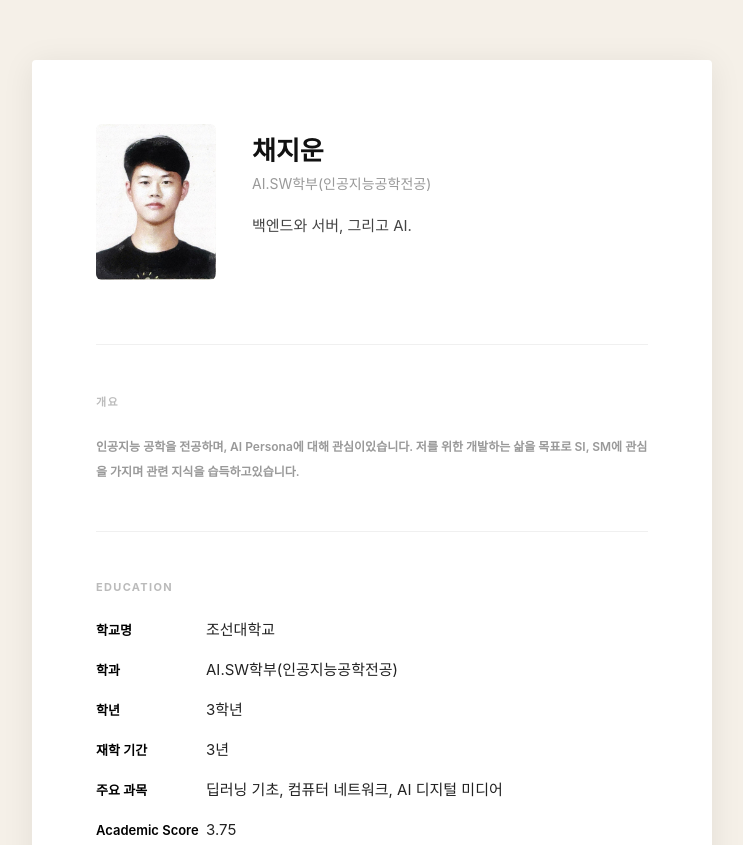
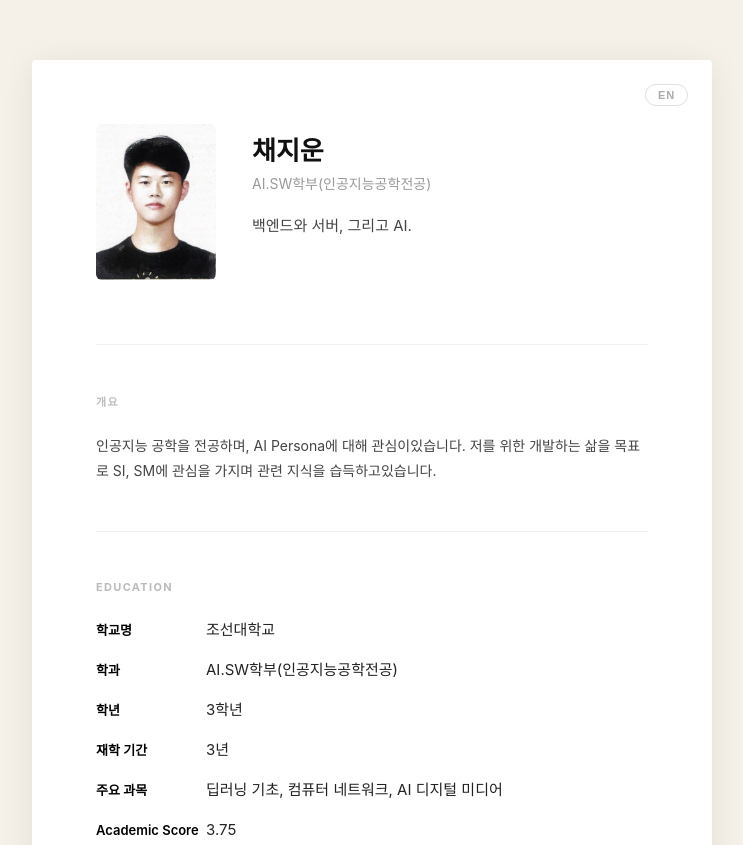
Before and after one commit to EmptyBug/EmptyBug.github.io, a plain HTML site: page index.html in a window 1280 px wide. Shown: the top 845 px of the page, without its empty margins (268-1011 px from the left). Drawn offline with Linux system fonts and the light colour scheme.

Commit message:
한영 변환
한영 변환

```diff
--- a/data/data.js
+++ b/data/data.js
@@ -1,40 +1,58 @@
 const DATA = {
 
   profile: {
-    name: "채지운",
     photo: "data/face.jpg",
-    major: "AI.SW학부(인공지능공학전공)",
-    desc: "백엔드와 서버, 그리고 AI.",
+    ko: {
+      name: "채지운",
+      major: "AI.SW학부(인공지능공학전공)",
+      desc: "백엔드와 서버, 그리고 AI.",
+    },
+    en: {
+      name: "Chae Ji-woon",
+      major: "AI·SW Dept. (Artificial Intelligence Engineering)",
+      desc: "Backend, Server, and AI.",
+    },
   },
 
-  about: [
-    { label: "인공지능 공학을 전공하며, AI Persona에 대해 관심이있습니다. 저를 위한 개발하는 삶을 목표로 SI, SM에 관심을 가지며 관련 지식을 습득하고있습니다." , value : ""}
-  ],
+  about: {
+    ko: "인공지능 공학을 전공하며, AI Persona에 대해 관심이있습니다. 저를 위한 개발하는 삶을 목표로 SI, SM에 관심을 가지며 관련 지식을 습득하고있습니다.",
+    en: "Majoring in AI Engineering with a keen interest in AI Persona. Aiming to build a life centered on personal projects, I am actively expanding my knowledge in SI and SM.",
+  },
 
-  education: [
-    { label: "학교명",    value: "조선대학교" },
-    { label: "학과",      value: "AI.SW학부(인공지능공학전공)" },
-    { label: "학년",      value: "3학년" },
-    { label: "재학 기간", value: "3년" },
-    { label: "주요 과목", value: "딥러닝 기초, 컴퓨터 네트워크, AI 디지털 미디어" },
-    { label: "Academic Score",       value: "3.75" },
-  ],
+  education: {
+    ko: [
+      { label: "학교명",         value: "조선대학교" },
+      { label: "학과",           value: "AI.SW학부(인공지능공학전공)" },
+      { label: "학년",           value: "3학년" },
+      { label: "재학 기간",      value: "3년" },
+      { label: "주요 과목",      value: "딥러닝 기초, 컴퓨터 네트워크, AI 디지털 미디어" },
+      { label: "Academic Score", value: "3.75" },
+    ],
+    en: [
+      { label: "School",         value: "Chosun University" },
+      { label: "Major",          value: "AI·SW Dept. (AI Engineering)" },
+      { label: "Year",           value: "3rd Year" },
+      { label: "Duration",       value: "3 Years" },
+      { label: "Key Courses",    value: "Deep Learning Basics, Computer Networks, AI Digital Media" },
+      { label: "Academic Score", value: "3.75" },
+    ],
+  },
 
   skills: [
     {
       category: "Programming",
       items: [
-        { name: "Java",     level: "중" },
-        { name: "Unity", level: "상" },
-        { name: "Python",    level: "중" },
-        { name: "C", Level:"중"}
+        { name: "Java",   level: "중" },
+        { name: "Unity",  level: "상" },
+        { name: "Python", level: "중" },
+        { name: "C",      level: "중" },
       ],
     },
     {
       category: "Web",
       items: [
-        { name: "Spring boot",  level: "중" },
-        { name: "HTML",   level: "하" }
+        { name: "Spring Boot", level: "중" },
+        { name: "HTML",        level: "하" },
       ],
     },
     {
@@ -42,44 +60,86 @@ const DATA = {
       items: [
         { name: "Git",     level: "중" },
         { name: "VS Code", level: "중상" },
-        { name: "claude",  level: "중" },
-        { name: "DBeaver", level: "하"}
+        { name: "Claude",  level: "중" },
+        { name: "DBeaver", level: "하" },
       ],
     },
     {
       category: "Database",
       items: [
-        { name: "MySQL",  level: "하" },
-        { name: "SQLite", level: "하" },
-        { name: "PostgreSQL", level: "하" }
+        { name: "MySQL",      level: "하" },
+        { name: "SQLite",     level: "하" },
+        { name: "PostgreSQL", level: "하" },
       ],
     },
   ],
 
   projects: [
-    { name: "DeepFurnace", desc: "AI 문제 풀이 사이트", url: "https://deepfurnace.com" },
-    { name: "DazzaGozza", desc: "용량 제한 없는 파일 공유 사이트", url: "https://dazzagozza.com" },
+    {
+      name: "DeepFurnace",
+      url: "https://deepfurnace.com",
+      ko: { desc: "AI 문제 풀이 사이트" },
+      en: { desc: "AI problem-solving platform" },
+    },
+    {
+      name: "DazzaGozza",
+      url: "https://dazzagozza.com",
+      ko: { desc: "용량 제한 없는 파일 공유 사이트" },
+      en: { desc: "Unlimited file sharing service" },
+    },
   ],
 
   experience: [
-    { tab: "교내 코드포스 경진대회", 유형: "알고리즘 대회", 기간: "26/04/08", 활동내용: "참여", 성과: "3등" },
-    { tab: "AI문제 사이트", 유형: "Web", 기간: "26/05~", 활동내용: "백엔드", 성과: "제작중" },
-    { tab: "itchio 게임잼", 유형: "게임 해커톤", 기간: "25/06~", 활동내용: "전체", 성과: "순위권 외" },
+    {
+      ko: { tab: "교내 코드포스 경진대회", type: "알고리즘 대회", period: "26/04/08", activity: "참여",  result: "3등" },
+      en: { tab: "Campus Codeforces",       type: "Algorithm Contest", period: "26/04/08", activity: "Participant", result: "3rd Place" },
+    },
+    {
+      ko: { tab: "AI문제 사이트", type: "Web", period: "26/05~", activity: "백엔드",  result: "제작중" },
+      en: { tab: "AI Problem Site", type: "Web", period: "26/05~", activity: "Backend", result: "In Progress" },
+    },
+    {
+      ko: { tab: "itchio 게임잼", type: "게임 해커톤", period: "25/06~", activity: "전체",       result: "순위권 외" },
+      en: { tab: "itch.io Game Jam", type: "Game Hackathon", period: "25/06~", activity: "Full Stack", result: "Unranked" },
+    },
   ],
 
   cv: {
-    file: "./index.html",
-    filename: "채지운_포트폴리오.html",
+    ko: { label: "↓ PDF 다운로드" },
+    en: { label: "↓ Download PDF" },
   },
 
-  careerGoals: [
-    "졸업",
-    "Project DF"
-  ],
+  careerGoals: {
+    ko: ["졸업", "Project DF"],
+    en: ["Graduation", "Project DF"],
+  },
 
   contact: {
-    email:  "r14n7jng@email.com",
+    email:  "r14n7jng@gmail.com",
     github: "https://github.com/EmptyBug",
   },
 
+  i18n: {
+    ko: {
+      overview:   "개요",
+      education:  "Education",
+      skills:     "Skills",
+      projects:   "Projects",
+      experience: "Experience",
+      cv:         "CV / Resume",
+      careerGoal: "커리어 목표",
+      expLabels: { type: "유형", period: "기간", activity: "활동 내용", result: "성과" },
+    },
+    en: {
+      overview:   "About",
+      education:  "Education",
+      skills:     "Skills",
+      projects:   "Projects",
+      experience: "Experience",
+      cv:         "CV / Resume",
+      careerGoal: "Career Goal",
+      expLabels: { type: "Type", period: "Period", activity: "Activity", result: "Result" },
+    },
+  },
+
 };
--- a/index.html
+++ b/index.html
@@ -17,6 +17,7 @@
     }
 
     .card {
+      position: relative;
       background-color: #ffffff;
       width: 680px;
       min-height: 100%;
@@ -24,6 +25,24 @@
       box-shadow: 0 4px 32px rgba(0, 0, 0, 0.08);
       padding: 64px;
     }
+
+    /* ── 언어 토글 ── */
+    .lang-toggle {
+      position: absolute;
+      top: 24px;
+      right: 24px;
+      font-size: 11px;
+      font-weight: 600;
+      letter-spacing: 0.08em;
+      color: #aaa;
+      background: none;
+      border: 1px solid #e0e0e0;
+      border-radius: 99px;
+      padding: 4px 12px;
+      cursor: pointer;
+      transition: all 0.15s;
+    }
+    .lang-toggle:hover { color: #333; border-color: #bbb; }
 
     /* ── 헤더 ── */
     .header { display: flex; align-items: flex-start; gap: 36px; margin-bottom: 64px; }
@@ -46,9 +65,7 @@
     .info-value { font-size: 15px; color: #222; line-height: 1.6; }
 
     /* ── about 한 줄 ── */
-    .about-line { font-size: 14px; color: #444; line-height: 1.8; }
-    .about-line .about-item + .about-item::before { content: " · "; color: #ccc; margin: 0 4px; }
-    .about-label { font-size: 12px; font-weight: 600; color: #999; margin-right: 4px; }
+    .about-text { font-size: 14px; color: #444; line-height: 1.8; }
 
     /* ── Skills 탭 슬라이더 ── */
     .skills-tabs { display: flex; gap: 8px; flex-wrap: wrap; margin-bottom: 24px; }
@@ -97,6 +114,71 @@
     .contact-bar { display: flex; align-items: center; justify-content: flex-end; gap: 20px; flex-wrap: wrap; padding-top: 40px; border-top: 1px solid #f0f0f0; margin-top: 8px; }
     .contact-bar a { color: #ccc; text-decoration: none; transition: color 0.15s; display: flex; align-items: center; }
     .contact-bar a:hover { color: #333; }
+
+    /* ── 인쇄 전용 레이블 ── */
+    .print-label { display: none; }
+
+    /* ── 인쇄 / PDF ── */
+    @media print {
+      body { background: #fff; padding: 0; display: block; }
+
+      .card {
+        width: 100%;
+        box-shadow: none;
+        border-radius: 0;
+        padding: 32px 48px;
+      }
+
+      /* 인터랙티브 요소 숨김 */
+      .lang-toggle,
+      .chip-arrow,
+      .skills-tabs { display: none !important; }
+
+      /* 슬라이더 → 그리드 전환 */
+      .skills-slider-wrap { overflow: visible; }
+
+      #skillsPanels {
+        flex-wrap: wrap;
+        transform: none !important;
+      }
+      .chip-wrap {
+        min-width: 48%;
+        margin-bottom: 20px;
+        break-inside: avoid;
+      }
+
+      /* 경험 슬라이더 → 세로 나열 */
+      #expPanels {
+        flex-direction: column;
+        transform: none !important;
+      }
+      .exp-panel {
+        min-width: 100%;
+        margin-bottom: 16px;
+        padding-bottom: 16px;
+        border-bottom: 1px solid #f0f0f0;
+        break-inside: avoid;
+      }
+
+      /* 카테고리·탭 인쇄 레이블 */
+      .print-label {
+        display: block;
+        font-size: 11px;
+        font-weight: 600;
+        color: #bbb;
+        letter-spacing: 0.1em;
+        text-transform: uppercase;
+        margin-bottom: 10px;
+      }
+
+      /* 게이지 색 강제 출력 */
+      .skill-gauge-bar {
+        -webkit-print-color-adjust: exact;
+        print-color-adjust: exact;
+      }
+
+      .section, .project-item { break-inside: avoid; }
+    }
   </style>
 </head>
 <body>
@@ -105,6 +187,10 @@
   <script src="data/data.js"></script>
   <script>
     const card = document.querySelector('.card');
+    let currentLang = 'ko';
+
+    const levelMap   = { '하': 33, '중': 60, '중상': 80, '상': 100 };
+    const levelLabel = { '하': 'Basic', '중': 'Intermediate', '중상': 'Advanced', '상': 'Expert' };
 
     function infoRows(items) {
       return items.map(r => `
@@ -123,9 +209,6 @@
         </div>`;
     }
 
-    const levelMap  = { '하': 33, '중': 60, '중상': 80, '상': 100 };
-    const levelLabel = { '하': 'Basic', '중': 'Intermediate', '중상': 'Advanced', '상': 'Expert' };
-
     function renderSkills() {
       const tabs = DATA.skills.map((s, i) =>
         `<button class="skills-tab${i === 0 ? ' active' : ''}" data-index="${i}">${s.category}</button>`
@@ -133,14 +216,14 @@
 
       const panels = DATA.skills.map((s, pi) =>
         `<div class="chip-wrap">
+          <div class="print-label">${s.category}</div>
           <div class="skills-panel" id="chipPanel${pi}">${s.items.map(item => {
-            const lvText = item.level || item.Level || '';
-            const pct = levelMap[lvText] ?? 0;
+            const pct = levelMap[item.level] ?? 0;
             return `
             <div class="skill-chip">
               <span class="skill-chip-name">${item.name}</span>
               <div class="skill-gauge-wrap"><div class="skill-gauge-bar" style="width:${pct}%"></div></div>
-              <span class="skill-gauge-label">${levelLabel[lvText] ?? ''}</span>
+              <span class="skill-gauge-label">${levelLabel[item.level] ?? ''}</span>
             </div>`;
           }).join('')}
           </div>
@@ -156,27 +239,33 @@
         </div>`;
     }
 
-    function renderProjects() {
+    function renderProjects(lang) {
       return `<div class="project-list">${DATA.projects.map(p => `
         <div class="project-item">
           <a class="project-link" href="${p.url}" target="_blank">${p.name} <span class="arrow">↗</span></a>
-          <div class="project-desc">${p.desc}</div>
+          <div class="project-desc">${p[lang].desc}</div>
         </div>`).join('')}
       </div>`;
     }
 
-    function renderExperience() {
+    function renderExperience(lang) {
+      const T = DATA.i18n[lang];
       const tabs = DATA.experience.map((e, i) =>
-        `<button class="skills-tab${i === 0 ? ' active' : ''}" data-index="${i}">${e.tab}</button>`
+        `<button class="skills-tab${i === 0 ? ' active' : ''}" data-index="${i}">${e[lang].tab}</button>`
       ).join('');
 
-      const panels = DATA.experience.map(e => `
+      const panels = DATA.experience.map(e => {
+        const d = e[lang];
+        const L = T.expLabels;
+        return `
         <div class="exp-panel">
-          <div class="exp-row"><span class="exp-label">유형</span><span class="exp-value">${e.유형}</span></div>
-          <div class="exp-row"><span class="exp-label">기간</span><span class="exp-value">${e.기간}</span></div>
-          <div class="exp-row"><span class="exp-label">활동 내용</span><span class="exp-value">${e.활동내용}</span></div>
-          <div class="exp-row"><span class="exp-label">성과</span><span class="exp-value">${e.성과}</span></div>
-        </div>`).join('');
+          <div class="print-label">${d.tab}</div>
+          <div class="exp-row"><span class="exp-label">${L.type}</span><span class="exp-value">${d.type}</span></div>
+          <div class="exp-row"><span class="exp-label">${L.period}</span><span class="exp-value">${d.period}</span></div>
+          <div class="exp-row"><span class="exp-label">${L.activity}</span><span class="exp-value">${d.activity}</span></div>
+          <div class="exp-row"><span class="exp-label">${L.result}</span><span class="exp-value">${d.result}</span></div>
+        </div>`;
+      }).join('');
 
       return `
         <div class="skills-tabs" id="expTabs">${tabs}</div>
@@ -196,28 +285,69 @@
         </div>`;
     }
 
+    function render(lang) {
+      const T = DATA.i18n[lang];
+      const p = DATA.profile[lang];
+      const cv = DATA.cv[lang];
+
       card.innerHTML = `
+        <button class="lang-toggle" id="langToggle">${lang === 'ko' ? 'EN' : 'KR'}</button>
+
         <div class="header">
           <img class="profile-photo" src="${DATA.profile.photo}" alt="프로필 사진" />
           <div class="header-info">
-          <div class="name">${DATA.profile.name}</div>
-          <div class="major">${DATA.profile.major}</div>
-          <div class="header-desc">${DATA.profile.desc}</div>
+            <div class="name">${p.name}</div>
+            <div class="major">${p.major}</div>
+            <div class="header-desc">${p.desc}</div>
           </div>
         </div>
 
-      ${section('개요', `<div class="about-line">${DATA.about.map(r => `<span class="about-item"><span class="about-label">${r.label}</span>${r.value}</span>`).join('')}</div>`)}
-      ${section('Education', infoRows(DATA.education))}
-      ${section('Skills', renderSkills())}
-      ${section('Projects', renderProjects())}
-      ${section('Experience', renderExperience())}
-      ${section('CV / Resume', `<a class="cv-link" href="${DATA.cv.file}" download="${DATA.cv.filename}">↓ Download Portfolio</a>`)}
-      ${section('Career Goal', `<div class="goal-list">${DATA.careerGoals.map(g => `<div class="goal-item">${g}</div>`).join('')}</div>`)}
+        ${section(T.overview,   `<div class="about-text">${DATA.about[lang]}</div>`)}
+        ${section(T.education,  infoRows(DATA.education[lang]))}
+        ${section(T.skills,     renderSkills())}
+        ${section(T.projects,   renderProjects(lang))}
+        ${section(T.experience, renderExperience(lang))}
+        ${section(T.cv,         `<button class="cv-link" onclick="window.print()">${cv.label}</button>`)}
+        ${section(T.careerGoal, `<div class="goal-list">${DATA.careerGoals[lang].map(g => `<div class="goal-item">${g}</div>`).join('')}</div>`)}
         ${renderContact()}
       `;
 
+      document.getElementById('langToggle').addEventListener('click', () => {
+        currentLang = currentLang === 'ko' ? 'en' : 'ko';
+        document.documentElement.lang = currentLang;
+        render(currentLang);
+      });
+
+      initSlider('skillsTabs', 'skillsPanels');
+      initSlider('expTabs', 'expPanels');
+
+      DATA.skills.forEach((s, pi) => {
+        const panel = document.getElementById(`chipPanel${pi}`);
+        const wrap      = panel.parentElement;
+        const leftBtn   = wrap.querySelector('.chip-arrow-left');
+        const rightBtn  = wrap.querySelector('.chip-arrow-right');
+
+        function updateArrows() {
+          leftBtn.classList.toggle('visible',  panel.scrollLeft > 0);
+          rightBtn.classList.toggle('visible', panel.scrollLeft + panel.clientWidth < panel.scrollWidth - 1);
+        }
+
+        panel.addEventListener('scroll', updateArrows);
+        leftBtn.addEventListener('click',  () => panel.scrollBy({ left: -panel.clientWidth * 0.8, behavior: 'smooth' }));
+        rightBtn.addEventListener('click', () => panel.scrollBy({ left:  panel.clientWidth * 0.8, behavior: 'smooth' }));
+
+        let isDown = false, startX, scrollLeft;
+        panel.addEventListener('mousedown',  e => { isDown = true; startX = e.pageX - panel.offsetLeft; scrollLeft = panel.scrollLeft; });
+        panel.addEventListener('mouseleave', () => isDown = false);
+        panel.addEventListener('mouseup',    () => isDown = false);
+        panel.addEventListener('mousemove',  e => { if (!isDown) return; e.preventDefault(); panel.scrollLeft = scrollLeft - (e.pageX - panel.offsetLeft - startX); });
+
+        updateArrows();
+      });
+    }
+
     function initSlider(tabsId, panelsId) {
-      const tabsEl = document.getElementById(tabsId);
+      const tabsEl   = document.getElementById(tabsId);
       const panelsEl = document.getElementById(panelsId);
       tabsEl.querySelectorAll('.skills-tab').forEach(tab => {
         tab.addEventListener('click', () => {
@@ -228,33 +358,7 @@
       });
     }
 
-    initSlider('skillsTabs', 'skillsPanels');
-    initSlider('expTabs', 'expPanels');
-
-    DATA.skills.forEach((s, pi) => {
-      const panel = document.getElementById(`chipPanel${pi}`);
-      const wrap  = panel.parentElement;
-      const leftBtn  = wrap.querySelector('.chip-arrow-left');
-      const rightBtn = wrap.querySelector('.chip-arrow-right');
-
-      function updateArrows() {
-        leftBtn.classList.toggle('visible', panel.scrollLeft > 0);
-        rightBtn.classList.toggle('visible', panel.scrollLeft + panel.clientWidth < panel.scrollWidth - 1);
-      }
-
-      panel.addEventListener('scroll', updateArrows);
-      leftBtn.addEventListener('click',  () => panel.scrollBy({ left: -panel.clientWidth * 0.8, behavior: 'smooth' }));
-      rightBtn.addEventListener('click', () => panel.scrollBy({ left:  panel.clientWidth * 0.8, behavior: 'smooth' }));
-
-      let isDown = false, startX, scrollLeft;
-      panel.addEventListener('mousedown', e => { isDown = true; startX = e.pageX - panel.offsetLeft; scrollLeft = panel.scrollLeft; });
-      panel.addEventListener('mouseleave', () => isDown = false);
-      panel.addEventListener('mouseup',    () => isDown = false);
-      panel.addEventListener('mousemove',  e => { if (!isDown) return; e.preventDefault(); panel.scrollLeft = scrollLeft - (e.pageX - panel.offsetLeft - startX); });
-
-      updateArrows();
-    });
-
+    render(currentLang);
   </script>
 </body>
 </html>
```
Lines whose indentation alone changed are shown as unchanged.
